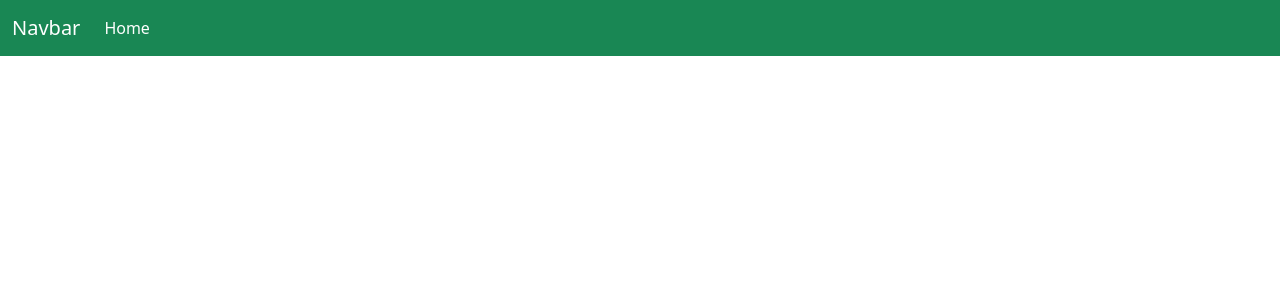
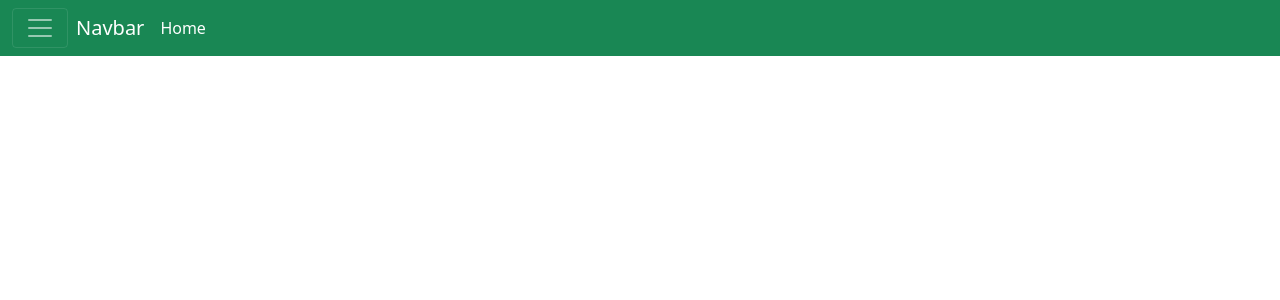
Before and after one commit to Roque98/abcmasplus, an Angular app: page / in a window 1280 px wide. Shown: the top 300 px of the page. Built offline with nearby package versions, Linux system fonts and the light colour scheme.

Commit message:
Agregando estructura basica al navbar

```diff
--- a/src/app/core/navbar/navbar.component.html
+++ b/src/app/core/navbar/navbar.component.html
@@ -1,18 +1,15 @@
-<nav class="navbar navbar-expand-lg navbar-dark bg-success">
+<nav class="navbar navbar-dark bg-success">
   <div class="container-fluid">
 
-    <!-- logo -->
-    <a class="navbar-brand" href="#">Navbar</a>
-
-    <!-- Boton para colapsar -->
-    <button class="navbar-toggler" type="button" data-bs-toggle="collapse" data-bs-target="#navbarSupportedContent">
-      <span class="navbar-toggler-icon"></span>
+    <!-- boton para colapsar sidebar -->
+    <button class="navbar-toggler" type="button" data-bs-toggle="collapse" data-bs-target="#sidebar" (click)="navbarOpen = !navbarOpen">
+      <span *ngIf="!navbarOpen" class="navbar-toggler-icon"></span>
+      <i *ngIf="navbarOpen" class="bi bi-chevron-left"></i>
     </button>
-    <!-- end Boton para colapsar -->
 
 
-    <!-- contenido que se colapsa -->
-    <div class="collapse navbar-collapse" id="navbarSupportedContent">
+    <!-- logo -->
+    <div class="navbar-brand ms-2" href="#">Navbar</div>
 
 
     <!-- navbar -->
@@ -27,8 +24,7 @@
     </ul>
     <!-- end navbar -->
 
-    </div>
-    <!-- end contenido que se colapsa -->
+
 
   </div>
 </nav>
--- a/src/app/core/navbar/navbar.component.ts
+++ b/src/app/core/navbar/navbar.component.ts
@@ -7,6 +7,8 @@ import { Component, OnInit } from '@angular/core';
 })
 export class NavbarComponent implements OnInit {
 
+  navbarOpen = false;
+
   constructor() { }
 
   ngOnInit(): void {
```
Lines whose indentation alone changed are shown as unchanged.
